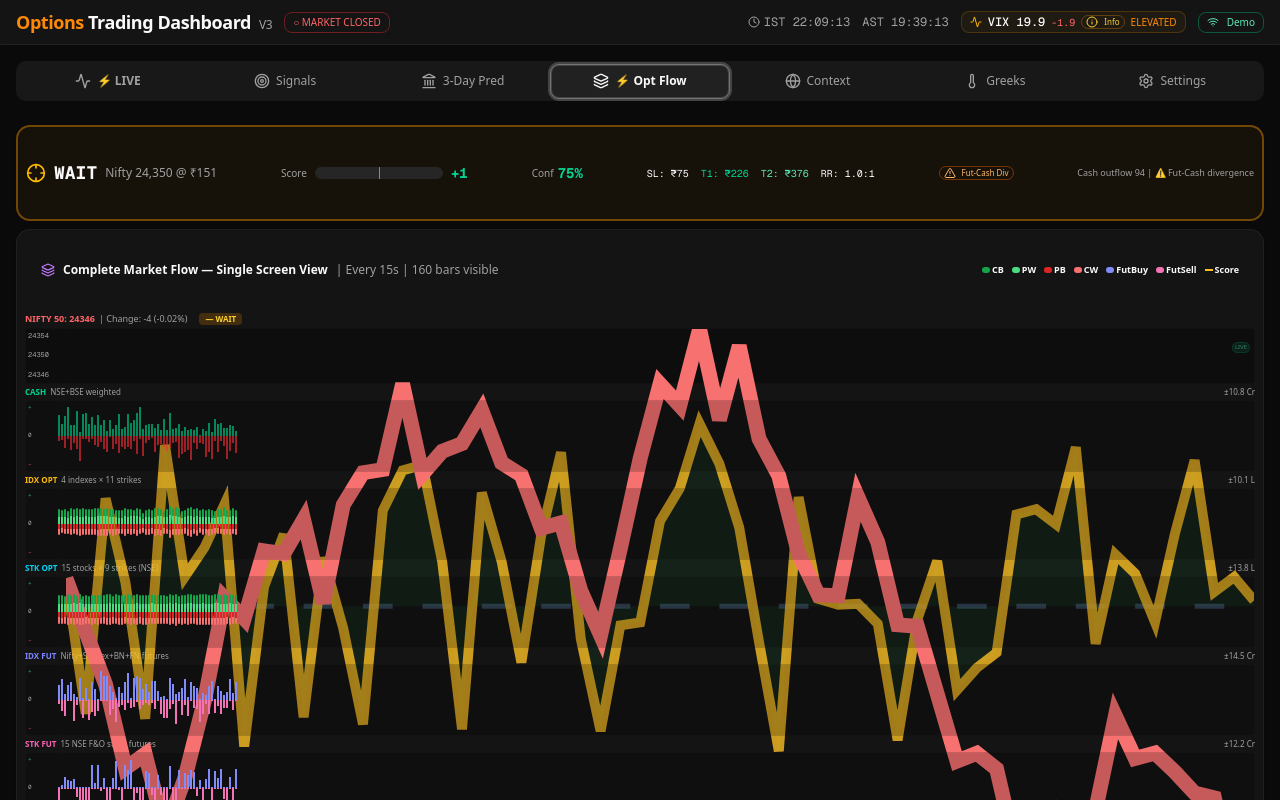
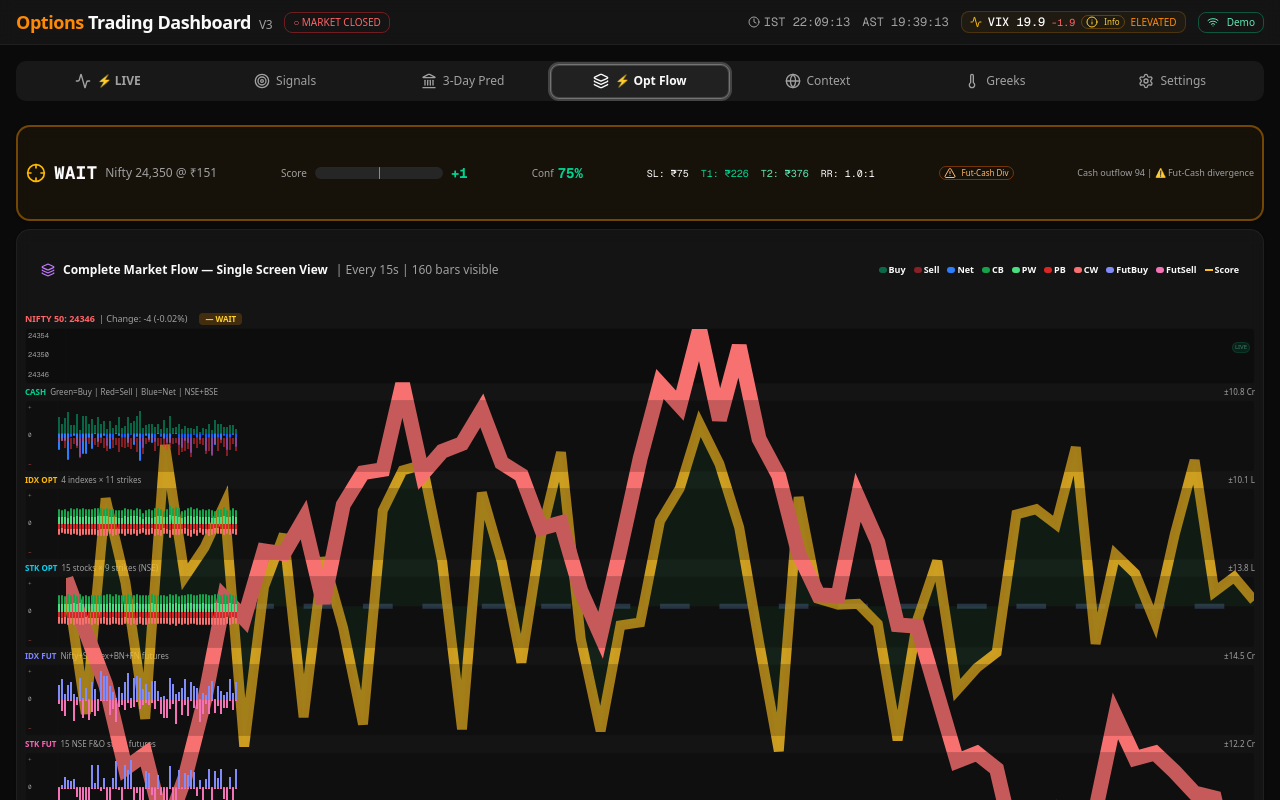
Before and after one commit to 786haseen-cloud/nifty-flow, a Next.js app: page / in a window 1280 px wide. Both pictures are taken after a click on the tab "⚡ Opt Flow". Shown: the top 800 px of the page. Built offline with nearby package versions, Linux system fonts and the light colour scheme.

Commit message:
34aea3cd-7243-4ccd-9553-ab87f2db6b18

```diff
--- a/src/components/dashboard/options-flow-tab.tsx
+++ b/src/components/dashboard/options-flow-tab.tsx
@@ -157,7 +157,7 @@ export default function OptionsFlowTab() {
   const latestFut = visFut[visFut.length - 1];
 
   // Scale calculations
-  const cashMaxAbs = Math.max(1, ...visCash.map(b => Math.max(Math.abs(b.totalMoneyIn), Math.abs(b.totalMoneyOut))));
+  const cashMaxAbs = Math.max(1, ...visCash.map(b => Math.max(Math.abs(b.totalMoneyIn), Math.abs(b.totalMoneyOut), Math.abs(b.netFlow))));
   const idxOptMax = Math.max(1, ...visOpt.map(b => Math.max(b.indexBullishFlow, b.indexBearishFlow)));
   const stkOptMax = Math.max(1, ...visOpt.map(b => Math.max(b.stockBullishFlow, b.stockBearishFlow)));
   const idxFutMax = Math.max(1, ...visFut.map(b => Math.max(Math.abs(b.indexFutBuy), Math.abs(b.indexFutSell))));
@@ -285,6 +285,9 @@ export default function OptionsFlowTab() {
             <span className="text-muted-foreground font-normal">| Every 15s | {VISIBLE_BARS} bars visible</span>
             {/* Mini legend */}
             <div className="ml-auto flex items-center gap-2 text-[9px]">
+              <span className="flex items-center gap-0.5"><span className="inline-block w-2 h-1.5 rounded-sm bg-emerald-500/50" />Buy</span>
+              <span className="flex items-center gap-0.5"><span className="inline-block w-2 h-1.5 rounded-sm bg-red-500/50" />Sell</span>
+              <span className="flex items-center gap-0.5"><span className="inline-block w-2 h-1.5 rounded-sm bg-blue-500" />Net</span>
               <span className="flex items-center gap-0.5"><span className="inline-block w-2 h-1.5 rounded-sm" style={{ background: C.callBuy }} />CB</span>
               <span className="flex items-center gap-0.5"><span className="inline-block w-2 h-1.5 rounded-sm" style={{ background: C.putWrite }} />PW</span>
               <span className="flex items-center gap-0.5"><span className="inline-block w-2 h-1.5 rounded-sm" style={{ background: C.putBuy }} />PB</span>
@@ -393,28 +396,40 @@ export default function OptionsFlowTab() {
             </div>
           </div>
 
-          {/* ── LAYER 2: CASH FLOW BARS ── */}
+          {/* ── LAYER 2: CASH FLOW BARS (Green=Buy, Red=Sell, Blue=Net) ── */}
           <FlowChartRow
             label="CASH"
             labelColor="text-emerald-400"
-            subtitle="NSE+BSE weighted"
+            subtitle="Green=Buy | Red=Sell | Blue=Net | NSE+BSE"
             maxAbs={cashMaxAbs}
             unit="Cr"
             unitDivisor={10000000}
           >
             {visCash.map((bar, i) => {
-              const inH = Math.max(0.5, (bar.totalMoneyIn / cashMaxAbs) * (CHART_H * 0.4));
-              const outH = Math.max(0.5, (bar.totalMoneyOut / cashMaxAbs) * (CHART_H * 0.4));
+              const inH = Math.max(0.5, (bar.totalMoneyIn / cashMaxAbs) * (CHART_H * 0.3));
+              const outH = Math.max(0.5, (bar.totalMoneyOut / cashMaxAbs) * (CHART_H * 0.3));
+              const netH = Math.max(0.5, (Math.abs(bar.netFlow) / cashMaxAbs) * (CHART_H * 0.45));
+              const netPos = bar.netFlow >= 0;
               return (
                 <div key={i} className="flex flex-col items-center justify-center" style={{ width: BAR_WIDTH, height: '100%' }}>
-                  <div className="w-full flex-1 flex items-end">
-                    <div className="w-full bg-emerald-500/70" style={{ height: inH }}
-                      title={`In: ${(bar.totalMoneyIn / 10000000).toFixed(2)} Cr`}
+                  {/* Buy pressure (green) — above center */}
+                  <div className="w-full flex-1 flex flex-col items-end justify-end">
+                    <div className="w-full bg-emerald-500/50" style={{ height: inH }}
+                      title={`Buy: +${(bar.totalMoneyIn / 10000000).toFixed(2)} Cr`}
                     />
                   </div>
-                  <div className="w-full flex-1">
-                    <div className="w-full bg-red-500/60" style={{ height: outH }}
-                      title={`Out: ${(bar.totalMoneyOut / 10000000).toFixed(2)} Cr`}
+                  {/* Net flow (blue) — dominant bar showing direction */}
+                  <div className="w-full flex justify-center" style={{ height: CHART_H * 0.08 }}>
+                    <div
+                      className={`w-full rounded-sm ${netPos ? 'bg-blue-500' : 'bg-blue-600'}`}
+                      style={{ height: Math.min(netH, CHART_H * 0.45) }}
+                      title={`Net: ${netPos ? '+' : ''}${(bar.netFlow / 10000000).toFixed(2)} Cr | Buy: +${(bar.totalMoneyIn / 10000000).toFixed(2)} Cr | Sell: -${(bar.totalMoneyOut / 10000000).toFixed(2)} Cr`}
+                    />
+                  </div>
+                  {/* Sell pressure (red) — below center */}
+                  <div className="w-full flex-1 flex flex-col items-start">
+                    <div className="w-full bg-red-500/50" style={{ height: outH }}
+                      title={`Sell: -${(bar.totalMoneyOut / 10000000).toFixed(2)} Cr`}
                     />
                   </div>
                 </div>
```
